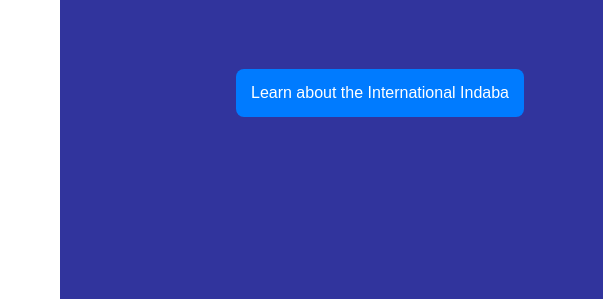
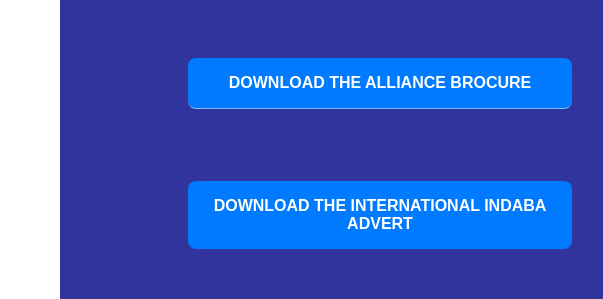
Before and after one commit to Apcbltd/supply-chain-matters, a plain HTML site: page index.html in a window 1280 px wide. Shown: the part 367-666 px from the top of the page, 580-1183 px from the left. Drawn offline with Linux system fonts and the light colour scheme.

Commit message:
Update index.html

```diff
--- a/index.html
+++ b/index.html
@@ -16,7 +16,8 @@
 
       <a href="bro.html " >Learn about us </a>
        <a href="view.html " >Learn about the  International Indaba </a>
-
+      <a href="Global-Alliance-Brocure-4-3.pdf" class="menu-item" download>Download the alliance Brocure</a>
+      <a href="view.html" class="menu-item" download>Download the International Indaba Advert</a>
 
     </div>
   </div>
```
